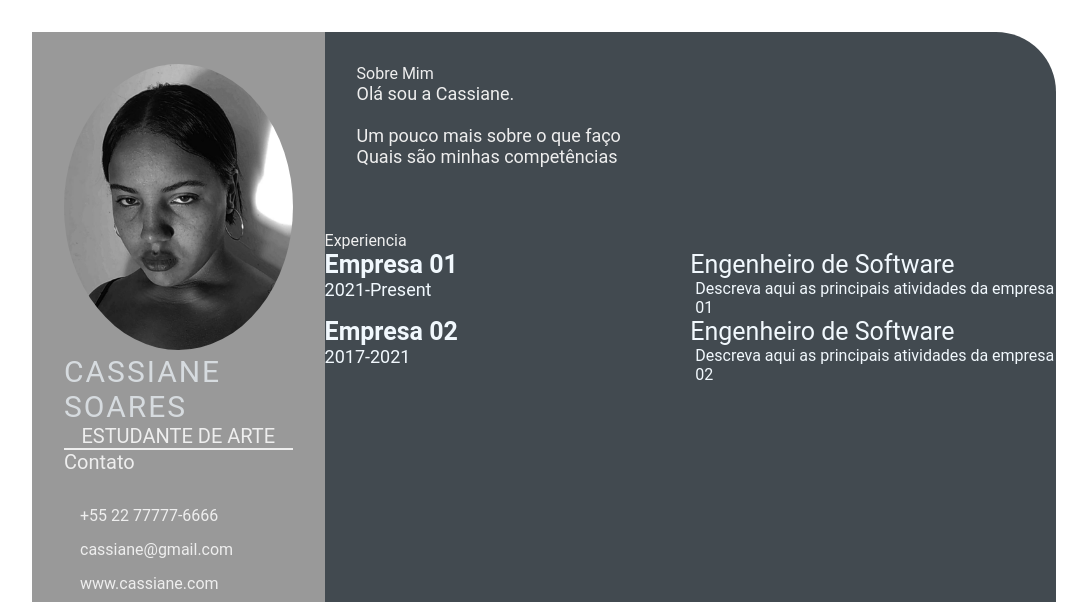
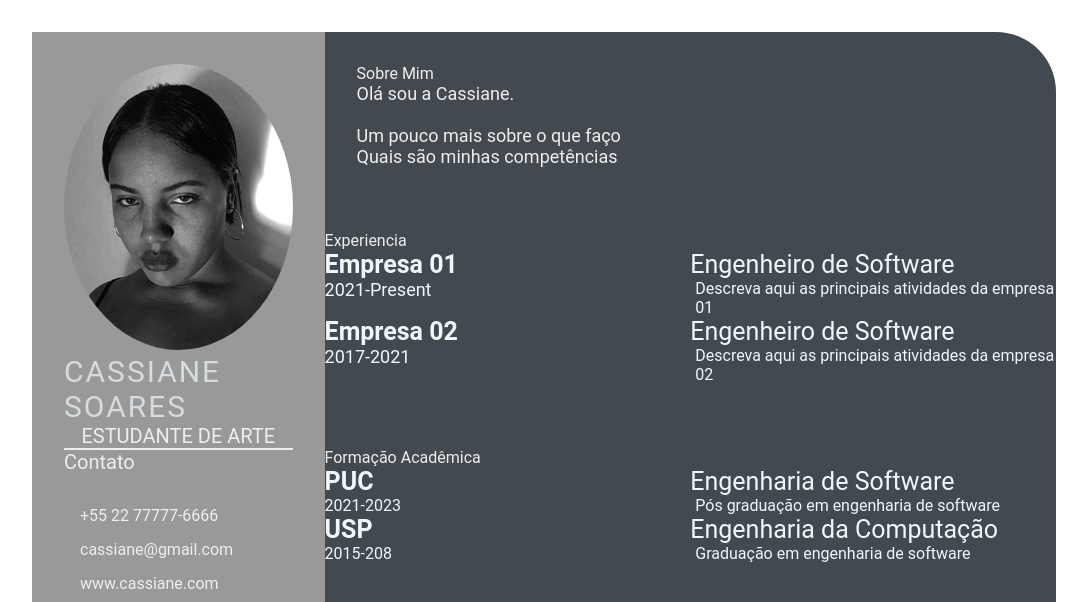
Before and after one commit to cassianesrx/cassianesrx-devweekgit.github.io, a plain HTML site: page index.html in a window 1280 px wide. Shown: the top 602 px of the page, without its empty margins (96-1183 px from the left). Drawn offline with Linux system fonts and the light colour scheme.

Commit message:
atualização dia 4

```diff
--- a/index.html
+++ b/index.html
@@ -71,7 +71,31 @@
               </p>
             </div>
           </div>
-
+        </section>
+        <section class="education gap">
+          <div class="right-title">Formação Acadêmica</div>
+          <div class="education-contents">
+          <div class="education-left">
+            <p class="education-school-name">PUC</p>
+            <p class="time-period">2021-2023</p>
+          </div>
+          <div class="education-right">
+            <p class="education-subject">Engenharia de Software</p>
+            <p class="education-desc">
+              Pós graduação em engenharia de software
+            </p>
+          </div>
+          <div class="education-left">
+            <p class="education-school-name">USP</p>
+            <p class="time-period">2015-208</p>
+          </div>
+          <div class="education-right">
+            <p class="education-subject">Engenharia da Computação</p>
+            <p class="education-desc">
+              Graduação em engenharia de software
+            </p>
+          </div>
+        </div>
         </section>
       </section>
   </main
```
